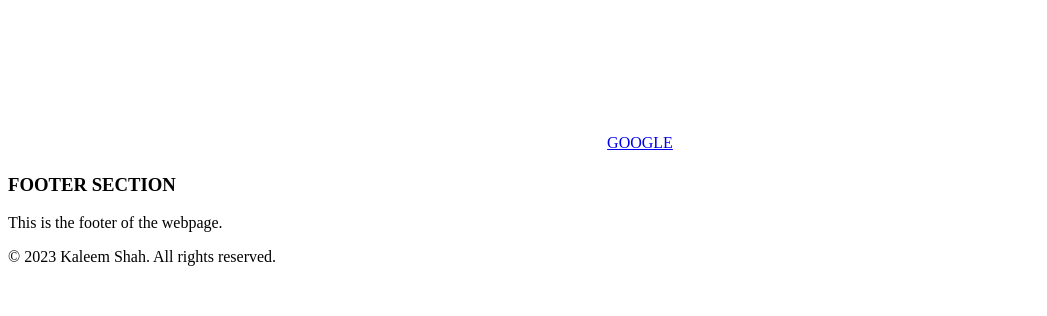
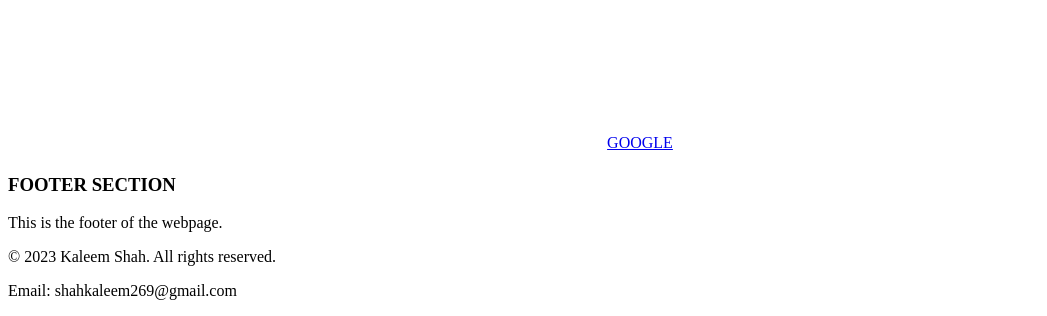
Before and after one commit to KaleemShahG/SMIT, a plain HTML site: page css class 2/index.html in a window 1280 px wide. Shown: the part 991-1307 px from the top of the page, without its empty margins (0-1047 px from the left). Before the commit the page ends 1273 px from the top, so only its background shows below. Drawn offline with Linux system fonts and the light colour scheme; a web font is replaced by a local one.

Commit message:
Auto update from push.bat

```diff
--- a/css class 2/index.html
+++ b/css class 2/index.html
@@ -28,5 +28,8 @@
     <h3>FOOTER SECTION</h3>
     <p>This is the footer of the webpage.</p>
     <p>© 2023 Kaleem Shah. All rights reserved.</p>
+    <p>
+        Email: shahkaleem269@gmail.com
+    </p>
 </body>
 </html>
```
